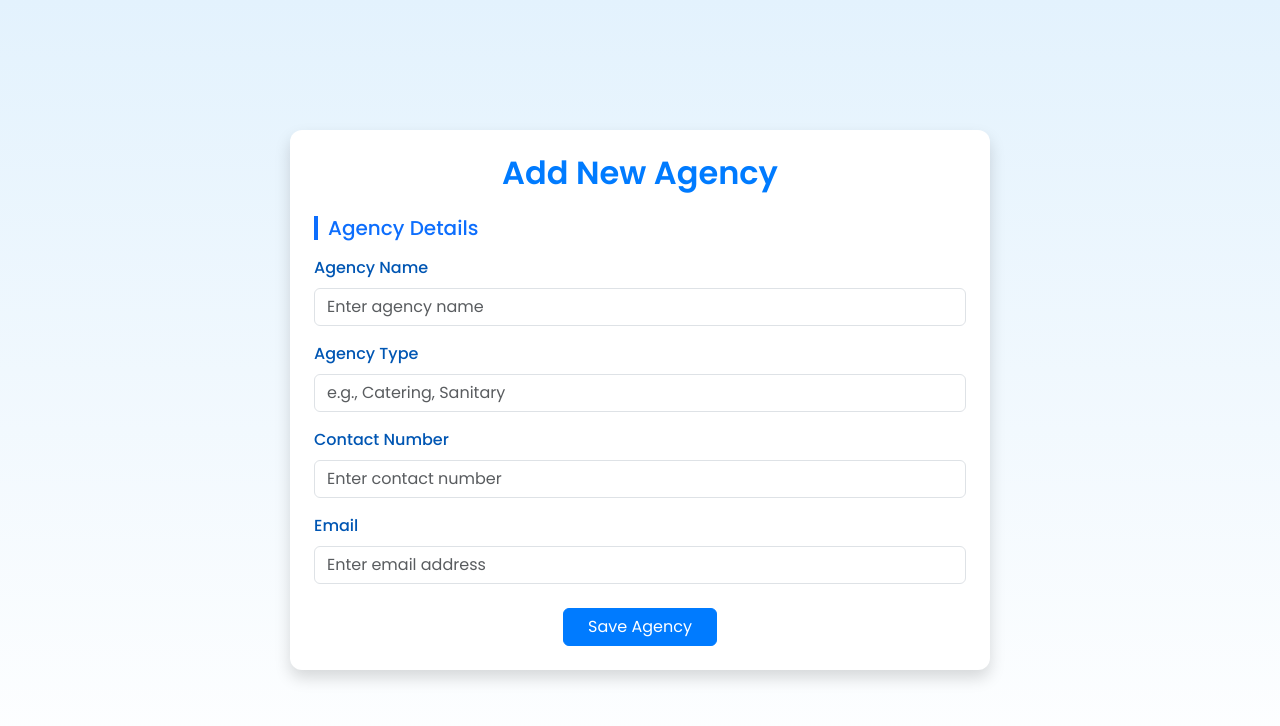
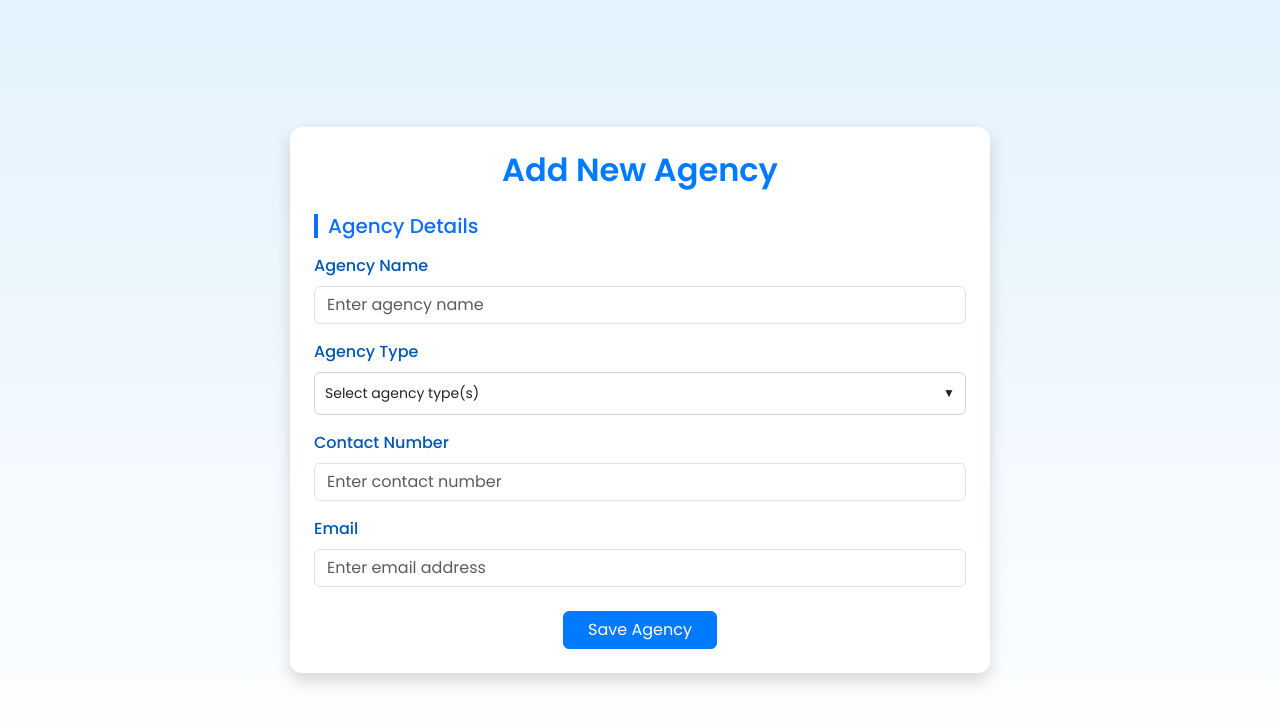
Before and after one commit to Geja137/Attendance-Frontend, a React (Create React App) app in the folder attendance/: page /admin-login/card/add-agency in a window 1280 px wide. Shown: the top 726 px of the page. Built offline with nearby package versions, Linux system fonts and the light colour scheme.

Commit message:
Committing add agency

```diff
--- a/attendance/src/Component/AdminBranch/AddAgency.css
+++ b/attendance/src/Component/AdminBranch/AddAgency.css
@@ -26,23 +26,52 @@ h2 {
   padding-left: 10px;
 }
 
-.employee-row {
+.custom-dropdown {
+  position: relative;
+  width: 100%;
+}
+
+.dropdown-header {
+  border: 1px solid #ced4da;
+  border-radius: 6px;
+  padding: 10px;
+  background-color: #fff;
+  cursor: pointer;
   display: flex;
-  gap: 10px;
-  margin-bottom: 10px;
+  justify-content: space-between;
+  align-items: center;
+}
+
+.dropdown-list {
+  position: absolute;
+  width: 100%;
+  border: 1px solid #ced4da;
+  background-color: white;
+  border-radius: 6px;
+  margin-top: 5px;
+  max-height: 200px;
+  overflow-y: auto;
+  z-index: 1000;
+  box-shadow: 0px 4px 8px rgba(0, 0, 0, 0.1);
+}
+
+.dropdown-item {
+  display: flex;
+  align-items: center;
+  padding: 8px 12px;
+  cursor: pointer;
+}
+
+.dropdown-item:hover {
+  background-color: #f1f1f1;
+}
+
+.arrow {
+  font-size: 12px;
+  margin-left: 8px;
 }
 
 .btn-primary {
   background-color: #0d6efd;
   border-color: #0d6efd;
 }
-
-.btn-outline-primary {
-  color: #0d6efd;
-  border-color: #0d6efd;
-}
-
-.btn-outline-primary:hover {
-  background-color: #0d6efd;
-  color: white;
-}
--- a/attendance/src/Component/AdminBranch/AddAgency.js
+++ b/attendance/src/Component/AdminBranch/AddAgency.js
@@ -101,7 +101,7 @@ function AddAgency() {
   );
 }
 
-export default AddAgency;*/
+export default AddAgency;
 import { useNavigate } from "react-router-dom"; //
 import React from "react";
 import "bootstrap/dist/css/bootstrap.min.css";
@@ -123,7 +123,7 @@ function AddAgency() {
       <div className="card shadow p-4 agency-card">
         <h2 className="text-center mb-4">Add New Agency</h2>
         <form onSubmit={handleSubmit}>
-          {/* Agency Details */}
+
           <h5 className="mb-3 section-title">Agency Details</h5>
 
           <div className="mb-3">
@@ -146,6 +146,150 @@ function AddAgency() {
             <input type="email" className="form-control" placeholder="Enter email address" required />
           </div>
 
+
+          <div className="text-center mt-4">
+            <button type="submit" className="btn btn-primary px-4">
+              Save Agency
+            </button>
+          </div>
+        </form>
+      </div>
+    </div>
+  );
+}
+
+export default AddAgency;*/
+import { useNavigate } from "react-router-dom";
+import React, { useState } from "react";
+import "bootstrap/dist/css/bootstrap.min.css";
+import "./AddAgency.css";
+
+function AddAgency() {
+  const navigate = useNavigate();
+
+  const [showDropdown, setShowDropdown] = useState(false);
+  const [selectedTypes, setSelectedTypes] = useState([]);
+  const [customType, setCustomType] = useState("");
+
+  const agencyOptions = ["Catering", "Sanitary", "Transport", "Security", "Maintenance", "Other"];
+
+  // toggle selection
+  const handleTypeToggle = (type) => {
+    if (selectedTypes.includes(type)) {
+      setSelectedTypes(selectedTypes.filter((t) => t !== type));
+    } else {
+      setSelectedTypes([...selectedTypes, type]);
+    }
+
+    if (type !== "Other" && selectedTypes.includes("Other")) {
+      setCustomType("");
+    }
+  };
+
+  const handleSubmit = (e) => {
+    e.preventDefault();
+    const finalTypes = selectedTypes.includes("Other")
+      ? [...selectedTypes.filter((t) => t !== "Other"), customType]
+      : selectedTypes;
+
+    const agencyData = {
+      agencyName: e.target.agencyName.value,
+      contact: e.target.contact.value,
+      email: e.target.email.value,
+      types: finalTypes,
+    };
+
+    console.log("Submitted Agency Data:", agencyData);
+    navigate("/admin-login/card");
+  };
+
+  return (
+    <div className="add-agency-container">
+      <div className="card shadow p-4 agency-card">
+        <h2 className="text-center mb-4">Add New Agency</h2>
+        <form onSubmit={handleSubmit}>
+          {/* Agency Details */}
+          <h5 className="mb-3 section-title">Agency Details</h5>
+
+          <div className="mb-3">
+            <label className="form-label">Agency Name</label>
+            <input
+              type="text"
+              name="agencyName"
+              className="form-control"
+              placeholder="Enter agency name"
+              required
+            />
+          </div>
+
+          <div className="mb-3">
+            <label className="form-label">Agency Type</label>
+            <div className="custom-dropdown">
+              <div
+                className="dropdown-header"
+                onClick={() => setShowDropdown(!showDropdown)}
+              >
+                {selectedTypes.filter((t) => t !== "Other").length > 0
+                  ? selectedTypes.filter((t) => t !== "Other").join(", ")
+                  : "Select agency type(s)"}
+                  <span className="arrow">{showDropdown ? "▲" : "▼"}</span>
+              </div>
+
+
+              {showDropdown && (
+                <div className="dropdown-list">
+                  {agencyOptions.map((type, idx) => (
+                    <label key={idx} className="dropdown-item">
+                      <input
+                        type="checkbox"
+                        checked={selectedTypes.includes(type)}
+                        onChange={() => handleTypeToggle(type)}
+                      />
+                      {type}
+                    </label>
+                  ))}
+                </div>
+              )}
+            </div>
+          </div>
+
+          {/* Custom input if Other selected */}
+          {selectedTypes.includes("Other") && (
+            <div className="mb-3">
+              <label className="form-label">Custom Agency Type</label>
+              <input
+                type="text"
+                className="form-control"
+                value={customType}
+                onChange={(e) => setCustomType(e.target.value)}
+                placeholder="Enter custom agency type"
+                required
+              />
+            </div>
+          )}
+
+          <div className="mb-3">
+            <label className="form-label">Contact Number</label>
+            <input
+              type="tel"
+              name="contact"
+              className="form-control"
+              placeholder="Enter contact number"
+              required
+            />
+          </div>
+
+          <div className="mb-4">
+            <label className="form-label">Email</label>
+            <input
+              type="email"
+              name="email"
+              className="form-control"
+              placeholder="Enter email address"
+              required
+            />
+          </div>
+
           {/* Submit */}
           <div className="text-center mt-4">
             <button type="submit" className="btn btn-primary px-4">
```
